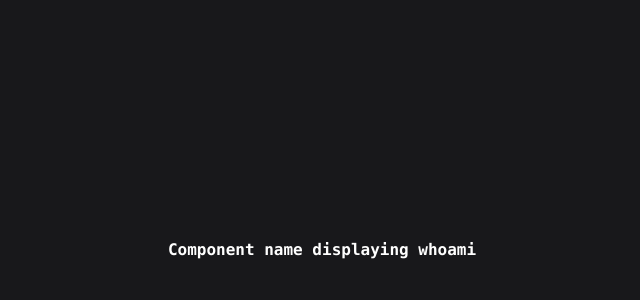
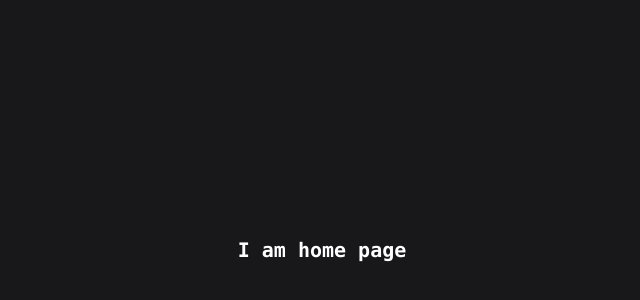
Before and after one commit to ExploitEngineer/React, a React (Vite) app: page / in a window 1280 px wide. Shown: the part 150-450 px from the top of the page, without its empty margins (318-958 px from the left). Built offline with nearby package versions, Linux system fonts and the light colour scheme.

Commit message:
Add Routing files

```diff
--- a/package.json
+++ b/package.json
@@ -12,7 +12,9 @@
     "dependencies": {
         "framer-motion": "^12.0.1",
         "react": "^18.3.1",
-        "react-dom": "^18.3.1"
+        "react-dom": "^18.3.1",
+        "react-router": "^7.1.3",
+        "react-router-dom": "^6.28.2"
     },
     "devDependencies": {
         "@eslint/js": "^9.17.0",
--- a/src/App.jsx
+++ b/src/App.jsx
@@ -1,4 +1,5 @@
-import React, { useState, useCallback } from 'react';
+import React, { useState, useCallback, createContext } from 'react';
+import { Routes, Route } from 'react-router-dom';
 import LearnComponent from './components/LearnComponent';
 import LearnJsx from './components/LearnJsx';
 import LearnProps from './components/LearnProps';
@@ -10,13 +11,13 @@ import LearnConditionalRendering from './components/LearnConditionalRendering';
 import Leranmap from './components/LearnMap';
 import LearnInlineCss from './components/LearnInlineCss';
 import LearnForm from './components/LearnForm';
+import TodoApplication from './components/Todo_Application/Maintodo';
 import UseState from './components/Hooks/UseState';
-import TodoApplication from './components/Todo_Application/Maintodo';
 import UseEffect from './components/Hooks/UseEffect';
 import UseMemo from './components/Hooks/UseMemo';
 import UseRef from './components/Hooks/UseRef';
 import UseCallback from './components/Hooks/UseCallback';
-import ChildA from './components/Props_Drilling/ChildA';
+import { div } from 'framer-motion/client';
 
 const App = () => {
 
@@ -33,7 +34,9 @@ const App = () => {
         // some operations
     }, [])
 
-    const name = "whoami";
+
+    // Routing
+    // BrowserRouter, Routes, Route
 
     return (
         <>
@@ -59,7 +62,12 @@ const App = () => {
                     {/* <UseCallback Learning={Learning} />
                     <h1 className='text-white font-semibold text-xl font-mono text-center mb-3'>{add}</h1>
                     <button type='button' className='px-3 py-1 bg-rose-600 text-white font-semibold font-mono rounded-xl' onClick={() => setAdd(add + 1)}>Addition {add}</button> */}
-                    <ChildA name={name} />
+                    <Routes>
+                        <Route path='/' element={<div className='text-white font-semibold font-mono text-xl'>I am home page</div>} />
+                        <Route path='/about' element={<div className='text-white font-semibold font-mono text-xl'>I am About page</div>} />
+                        <Route path='/services' element={<div className='text-white font-semibold font-mono text-xl'>I am Services page</div>} />
+                        <Route path='/contact' element={<div className='text-white font-semibold font-mono text-xl'>I am Contact Page</div>} />
+                    </Routes>
                 </div>
             </div>
         </>
--- a/src/components/Props_Drilling/ChildA.jsx
+++ b/src/components/Props_Drilling/ChildA.jsx
@@ -1,9 +1,9 @@
 import ChildB from './ChildB';
 
-const ChildA = ({name}) => {
+const ChildA = () => {
     return (
         <>
-        <ChildB name={name} />
+        <ChildB />
         </>
     )
 }
--- a/src/components/Props_Drilling/ChildB.jsx
+++ b/src/components/Props_Drilling/ChildB.jsx
@@ -1,9 +1,9 @@
 import ChildC from './ChildC';
 
-const ChildB = ({name}) => {
+const ChildB = () => {
     return (
         <>
-            <ChildC name={name} />
+            <ChildC />
         </>
     )
 }
--- a/src/components/Props_Drilling/ChildC.jsx
+++ b/src/components/Props_Drilling/ChildC.jsx
@@ -1,7 +1,19 @@
-const ChildC = ({ name }) => {
+import { data } from './ContextApi';
+
+const ChildC = () => {
     return (
         <>
-            <h1 className="text-white font-semibold font-mono">Component name displaying {name}</h1>
+            <data.Consumer>
+                {
+                    (name) => {
+                        return (
+                            <>
+                                <h1 className="text-white font-semibold font-mono">Component name displaying {name}</h1>
+                            </>
+                        )
+                    }
+                }
+            </data.Consumer>
         </>
     )
 }
--- /dev/null
+++ b/src/components/Props_Drilling/ContextApi.jsx
@@ -0,0 +1,19 @@
+import { createContext } from "react";
+import ChildA from './ChildA';
+
+const ContextApi = () => {
+
+    const name = "whoami";
+
+    const data = createContext();
+
+    return (
+        <>
+            <data.Provider value={name}>
+                <ChildA />
+            </data.Provider>
+        </>
+    )
+}
+
+export default ContextApi;
--- a/src/main.jsx
+++ b/src/main.jsx
@@ -1,10 +1,13 @@
-import { StrictMode } from 'react'
-import { createRoot } from 'react-dom/client'
-import './assets/css/index.css'
-import App from './App.jsx'
+import { StrictMode } from 'react';
+import { createRoot } from 'react-dom/client';
+import { BrowserRouter } from 'react-router-dom';
+import './assets/css/index.css';
+import App from './App.jsx';
 
 createRoot(document.getElementById('root')).render(
     <StrictMode>
-        <App />
+        <BrowserRouter>
+            <App />
+        </BrowserRouter>
     </StrictMode>,
 )
```
Also changed, not shown: src/components/Props_Drilling/context_api.txt (added), 1 other file (tests, documents, lock files or other folders).
